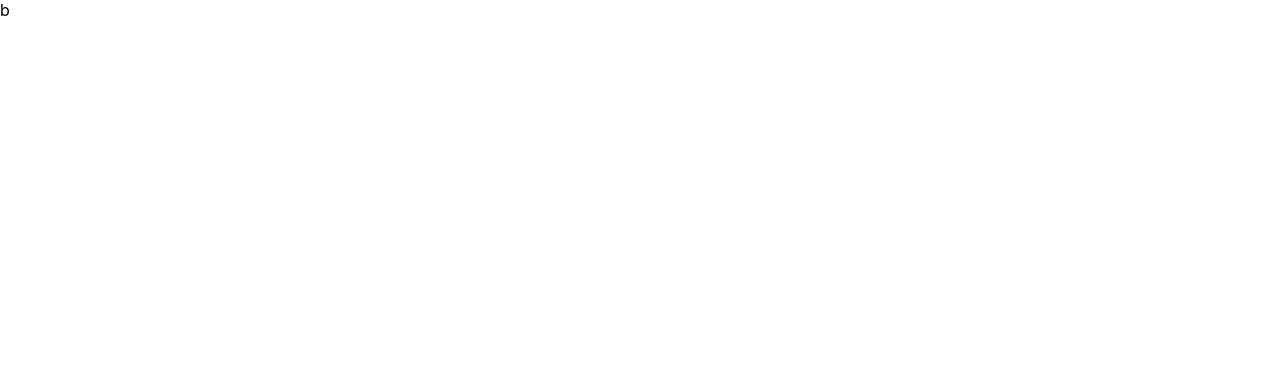
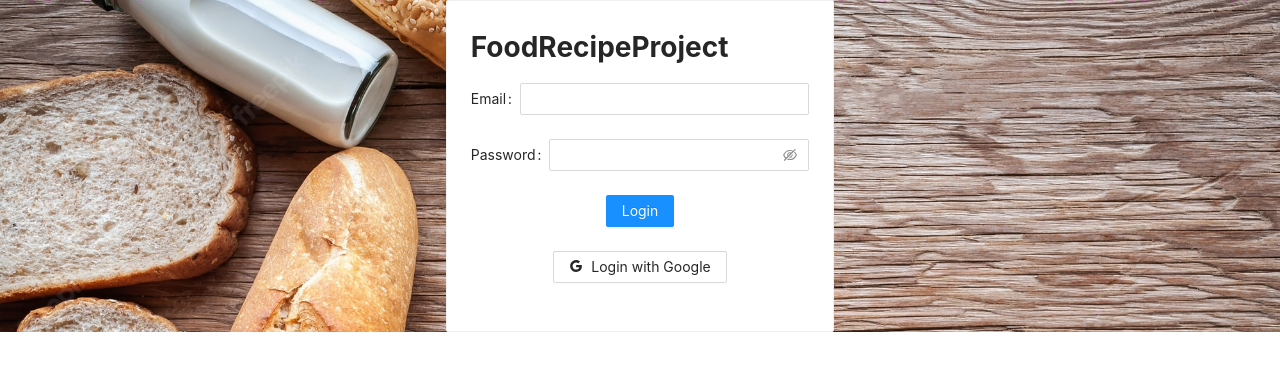
Before and after one commit to ducanh12001/FoodRecipeProject, a React (Create React App) app: page / in a window 1280 px wide. Shown: the top 370 px of the page. Built offline with nearby package versions, Linux system fonts and the light colour scheme.

Commit message:
Basic Login Page
+ Added LoginPage (not functioning yet, layout problem)

```diff
--- a/package.json
+++ b/package.json
@@ -7,7 +7,7 @@
     "@testing-library/jest-dom": "^5.16.5",
     "@testing-library/react": "^13.4.0",
     "@testing-library/user-event": "^14.4.3",
-    "antd": "^4.23.2",
+    "antd": "^4.23.3",
     "axios": "^0.27.2",
     "react": "^18.2.0",
     "react-dom": "^18.2.0",
--- a/src/App.js
+++ b/src/App.js
@@ -1,11 +1,12 @@
 import React from 'react';
+import "antd/dist/antd.css";
+
 import './App.css';
+import LoginPage from './pages/LoginPage';
 
 function App() {
   return (
-    <div className="App">
-      b
-    </div>
+    <LoginPage />
   );
 }
 
--- /dev/null
+++ b/src/pages/LoginPage/index.js
@@ -0,0 +1,42 @@
+import React, { useState } from "react";
+import { Button, Checkbox, Form, Input, Card } from 'antd';
+import { GoogleOutlined } from '@ant-design/icons';
+
+function LoginPage() {
+	return (
+	<div style={{}}>
+		<div style={{ backgroundImage: "url(/login_wallpaper.png)", display: "flex", justifyContent: "center", height: "100%", backgroundSize: "cover"}}>
+			<Card style={{ display: "flex", alignItems: "center", justifyContent: "center"}}>
+				<Form>
+					<div>
+						<h1><b>FoodRecipeProject</b></h1>
+					</div>
+
+					<Form.Item label="Email" rules={[{required: true, message: 'Email is required'}]}>
+						<Input />
+					</Form.Item>
+
+					<Form.Item label="Password" rules={[{required: true, message: 'Password is required'}]}>
+						<Input.Password />
+					</Form.Item>
+
+					<Form.Item>
+						<Button type="primary" htmlType="submit" style={{display: "flex", marginLeft: "auto", marginRight: "auto", alignItems: "center"}}>
+							Login
+						</Button>
+					</Form.Item>
+
+					<Form.Item>
+						<Button style={{display: "flex", marginLeft: "auto", marginRight: "auto", alignItems: "center"}}>
+							<GoogleOutlined />
+							Login with Google
+						</Button>
+					</Form.Item>
+				</Form>
+			</Card>
+		</div>
+		</div>
+	);
+}
+
+export default LoginPage
```
Also changed, not shown: public/login_wallpaper.png (added), 1 other file (tests, documents, lock files or other folders).
